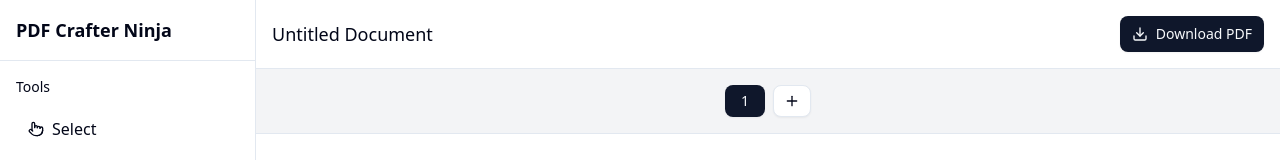
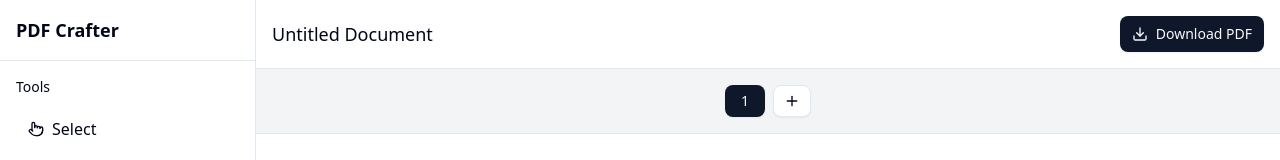
Before and after one commit to peterdinis/PDF-Crafter, a Next.js app: page / in a window 1280 px wide. Shown: the top 160 px of the page. Built offline with nearby package versions, Linux system fonts and the light colour scheme.

Commit message:
feat: Update project name

```diff
--- a/app/_components/editor/Toolbar.tsx
+++ b/app/_components/editor/Toolbar.tsx
@@ -44,7 +44,7 @@ export const Toolbar: React.FC<ToolbarProps> = ({
   return (
     <div className="w-64 bg-editor-background border-r border-editor-border flex flex-col">
       <div className="p-4 border-b border-editor-border">
-        <h2 className="text-lg font-semibold text-editor-foreground">PDF Crafter Ninja</h2>
+        <h2 className="text-lg font-semibold text-editor-foreground">PDF Crafter</h2>
       </div>
 
       <div className="p-4">
--- a/lib/pdfUtils.ts
+++ b/lib/pdfUtils.ts
@@ -199,7 +199,7 @@ export const generatePDF = async (document: PDFDocument) => {
   // Set metadata
   pdf.setProperties({
     title: document.title,
-    creator: 'PDF Crafter Ninja',
+    creator: 'PDF Crafter',
   });
 
   // Process all pages
```
